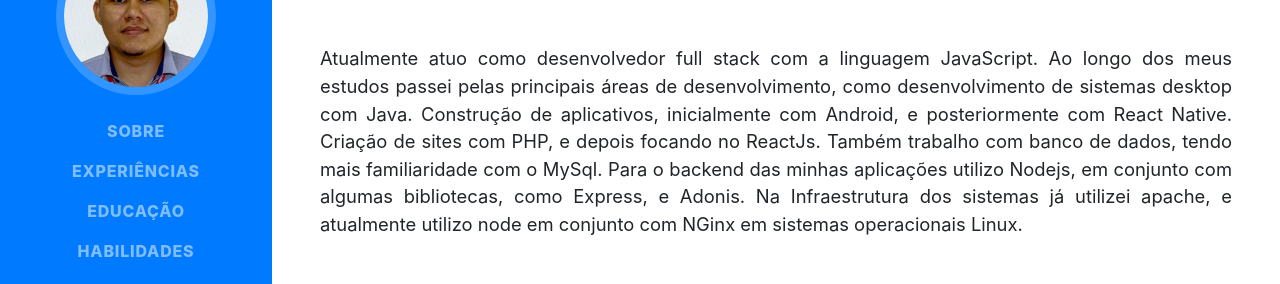
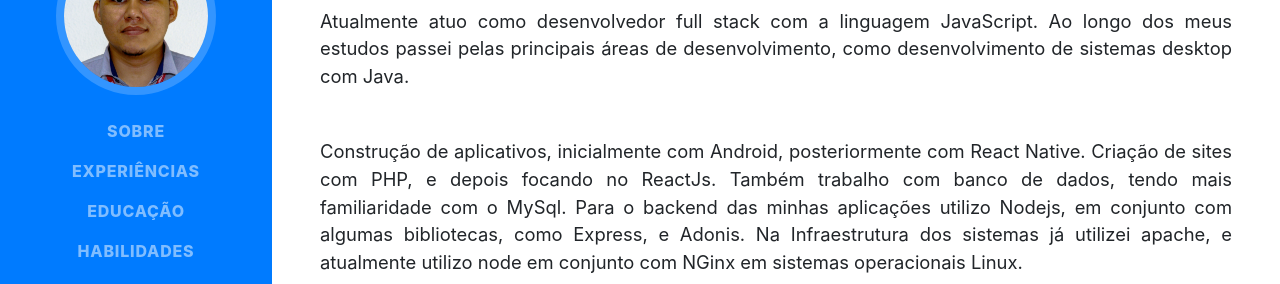
Before and after one commit to jairochaves2/jairochaves2.github.io, a website with bundled scripts: page index.html in a window 1280 px wide. Shown: the part 280-564 px from the top of the page. Built offline with nearby package versions, Linux system fonts and the light colour scheme; some icons are missing; a web font is replaced by a local one.

Commit message:
Update index.html

```diff
--- a/index.html
+++ b/index.html
@@ -104,8 +104,8 @@
             Atualmente atuo como desenvolvedor full stack com a linguagem
             JavaScript. Ao longo dos meus estudos passei pelas principais áreas
             de desenvolvimento, como desenvolvimento de sistemas desktop com
-            Java. Construção de aplicativos, inicialmente com Android, e
-            posteriormente com React Native. Criação de sites com PHP, e depois
+            Java.</p>
+          <p class="lead mb-5" style="text-align: justify;">Construção de aplicativos, inicialmente com Android, posteriormente com React Native. Criação de sites com PHP, e depois
             focando no ReactJs. Também trabalho com banco de dados, tendo mais
             familiaridade com o MySql. Para o backend das minhas aplicações
             utilizo Nodejs, em conjunto com algumas bibliotecas, como Express, e
```
